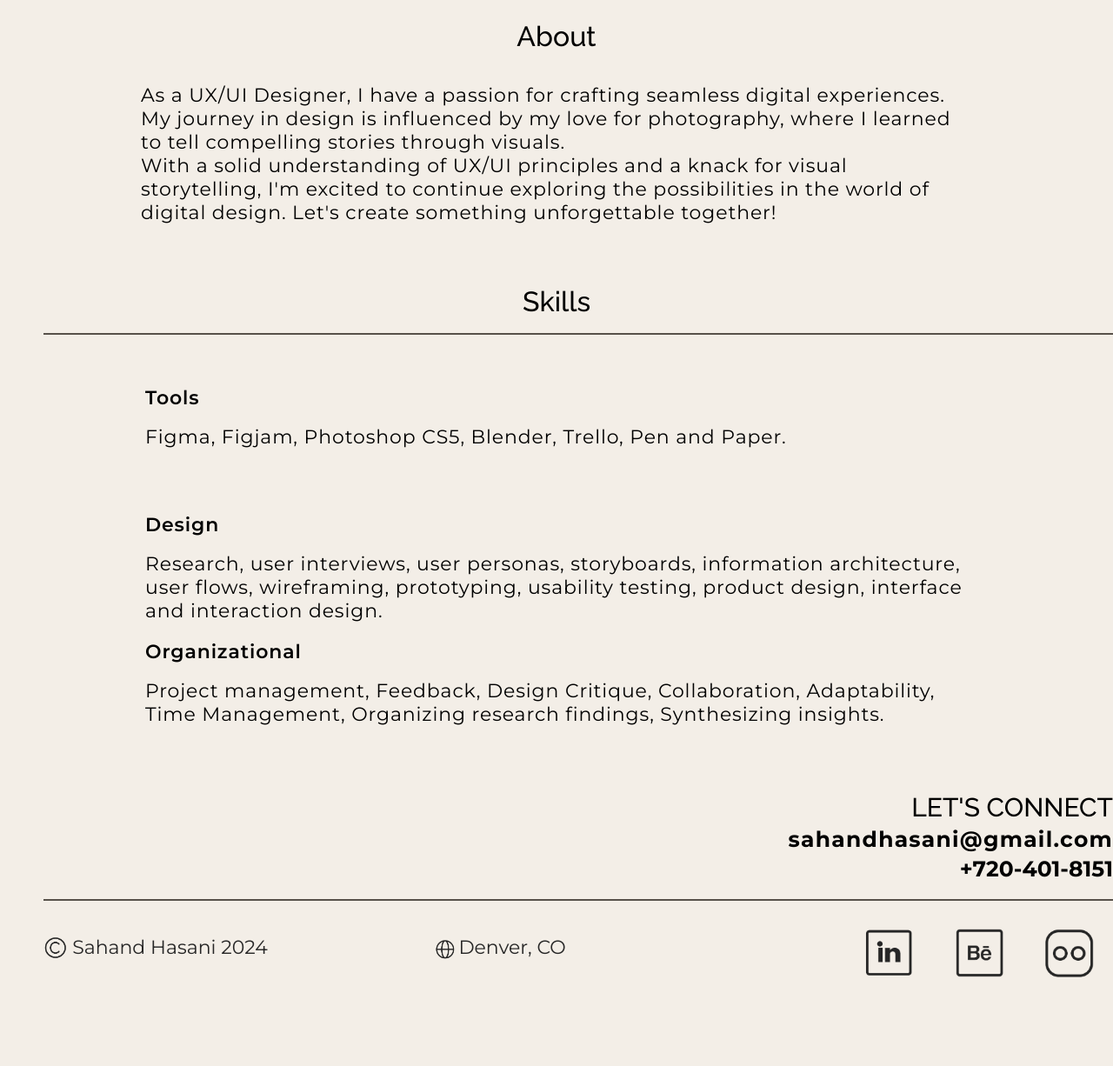
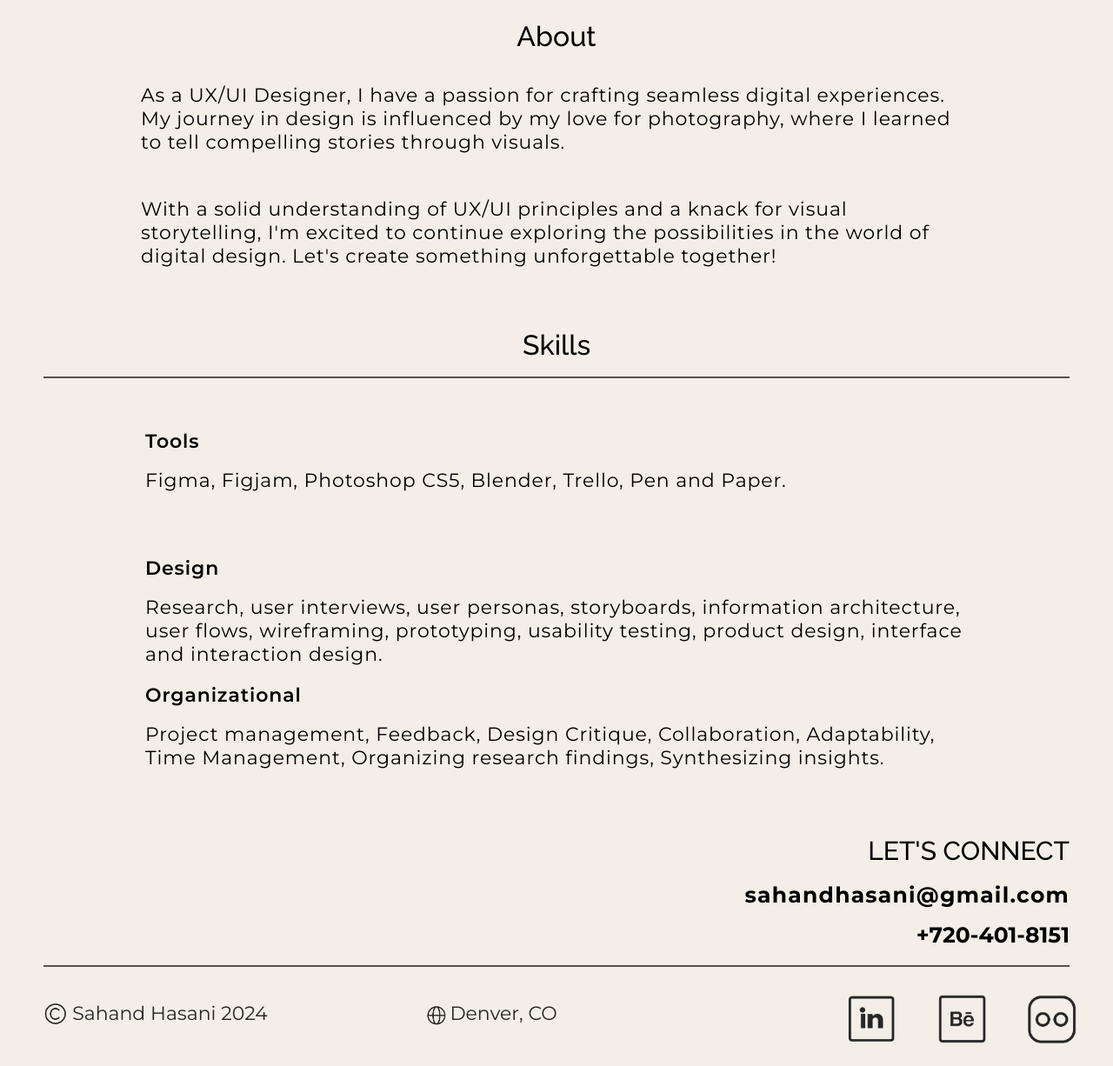
Before and after one commit to sahandhasani/Homework19, a plain HTML site: page index.html in a window 1280 px wide. Shown: the part 992-2218 px from the top of the page at 87% size. Before the commit the page ends 2142 px from the top, so only its background shows below. Drawn offline with nearby package versions, Linux system fonts and the light colour scheme.

Commit message:
updated changes

```diff
--- a/css/style.css
+++ b/css/style.css
@@ -271,6 +271,14 @@ font-family: "Montserrat";
     }
 
 
+    .beepboop {
+        font-size: 22px;
+        font-family: "Montserrat";
+        letter-spacing: 0.04em;
+        margin-top: 50px;
+
+        }
+
 
 
 .secondline {
@@ -341,15 +349,15 @@ font-family: "Montserrat";
     font-size: 25px;
     letter-spacing: 0.05em;
     font-weight: 650;
-    padding-top: 2px;
-    padding-bottom: 2px;
+    padding-top: 16px;
+
 }
 
 .phonenumber {
     font-family: "Montserrat";
     font-size: 25px;
     font-weight: 650;
-    padding-top: 2px;
+    padding-top: 16px;
     padding-bottom: 2px;
 
 }
@@ -402,6 +410,7 @@ padding-left: 20px;
 
 .icons{
     flex-direction: row;
+    padding-right: 20px;
 }
 
 
@@ -444,14 +453,14 @@ margin: 0 50px;
 
 
 .line-div {
-    width: 100%;
+
     position: relative;
     border-top: 2px solid #57514a;
     box-sizing: border-box;
     height: 2px;
     padding-top: 10px;
     margin-left: 50px;
-    margin-right: 80px;
+    margin-right: 50px;
 
     }
 
@@ -459,7 +468,7 @@ margin: 0 50px;
 
 .InfoContainer {
     text-align: end;
-    margin:
+    padding-right: 50px;
 
 }
 
@@ -480,6 +489,7 @@ margin: 0 50px;
     display: grid;
     grid-gap: 20px;
     margin: 50px 7rem;
+
 
 }
 
--- a/index.html
+++ b/index.html
@@ -88,8 +88,8 @@
         <br>
             <p class="AboutParagraph">As a UX/UI Designer, I have a passion for crafting seamless digital experiences. My
             journey in design is influenced by my love for photography, where I learned to tell compelling stories
-            through visuals.
-            <br>With a solid understanding of UX/UI principles and a knack for visual storytelling, I'm excited to
+            through visuals.</p>
+            <p class="beepboop">With a solid understanding of UX/UI principles and a knack for visual storytelling, I'm excited to
             continue exploring the possibilities in the world of digital design. Let's create something unforgettable
             together!</div></p>
             </div>
```
